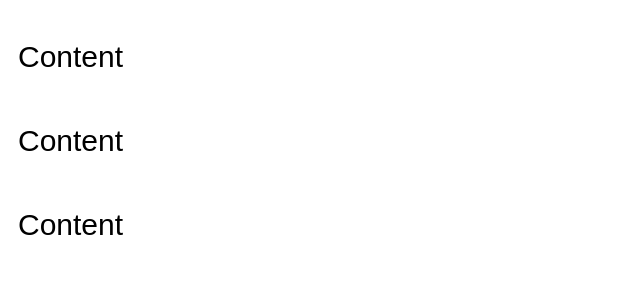
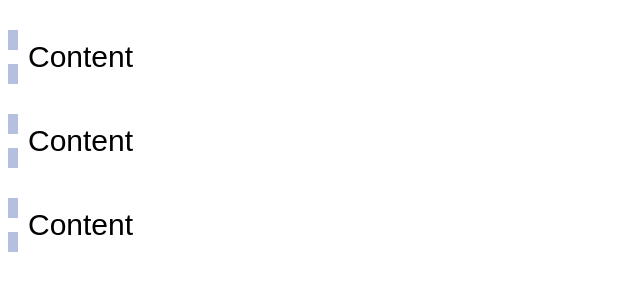
Before and after one commit to Thanh-Yamato/Hoc-css, a plain HTML site: page spacing/spacing.html in a window 1280 px wide. Shown: the whole page, without its empty margins (0-640 px from the left). Drawn offline with Linux system fonts and the light colour scheme.

Commit message:
Hoc border css

```diff
--- a/spacing/style.css
+++ b/spacing/style.css
@@ -3,4 +3,7 @@ p {
 	font-family: sans-serif;
 	padding: 10px;
 	margin-bottom: 10px;
+	border: solid 10px #B5C0E0;
+	border-style: dashed;
+	border-width: 0 0 0 10px;
 }
```
Also changed, not shown: README.md.
